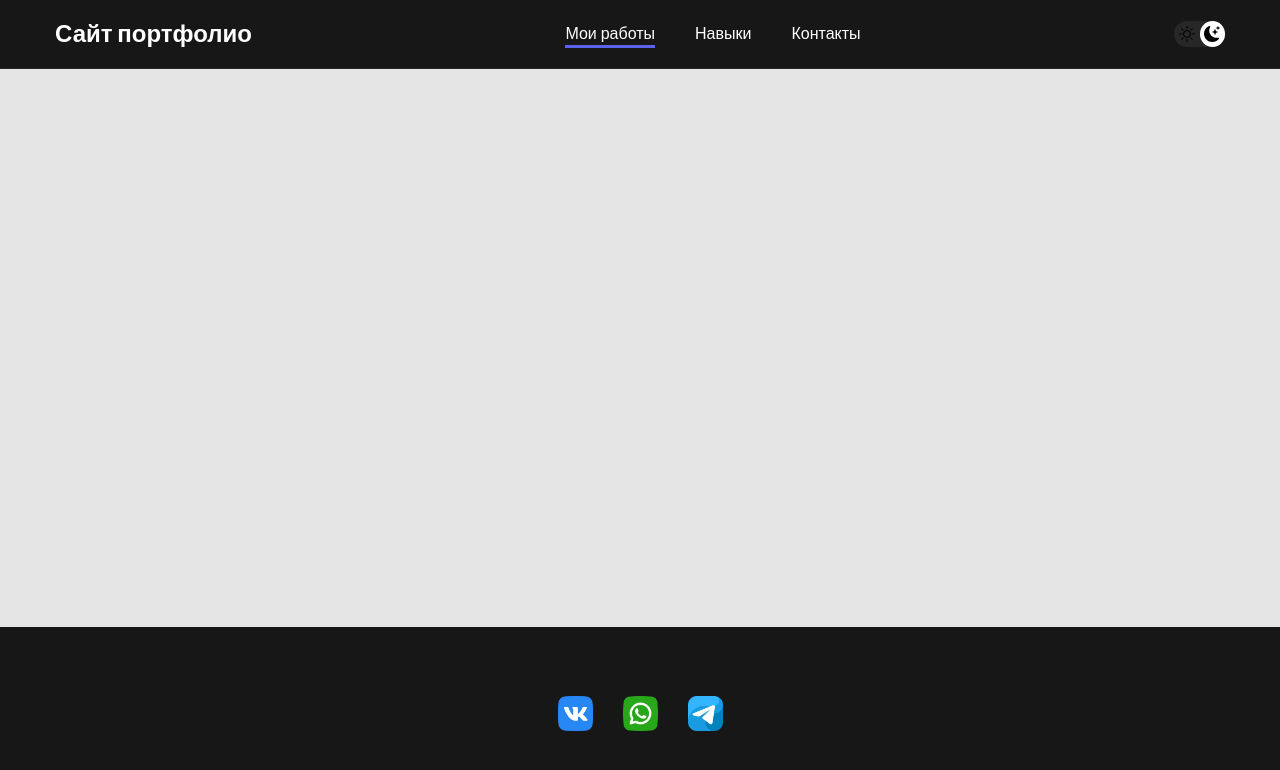
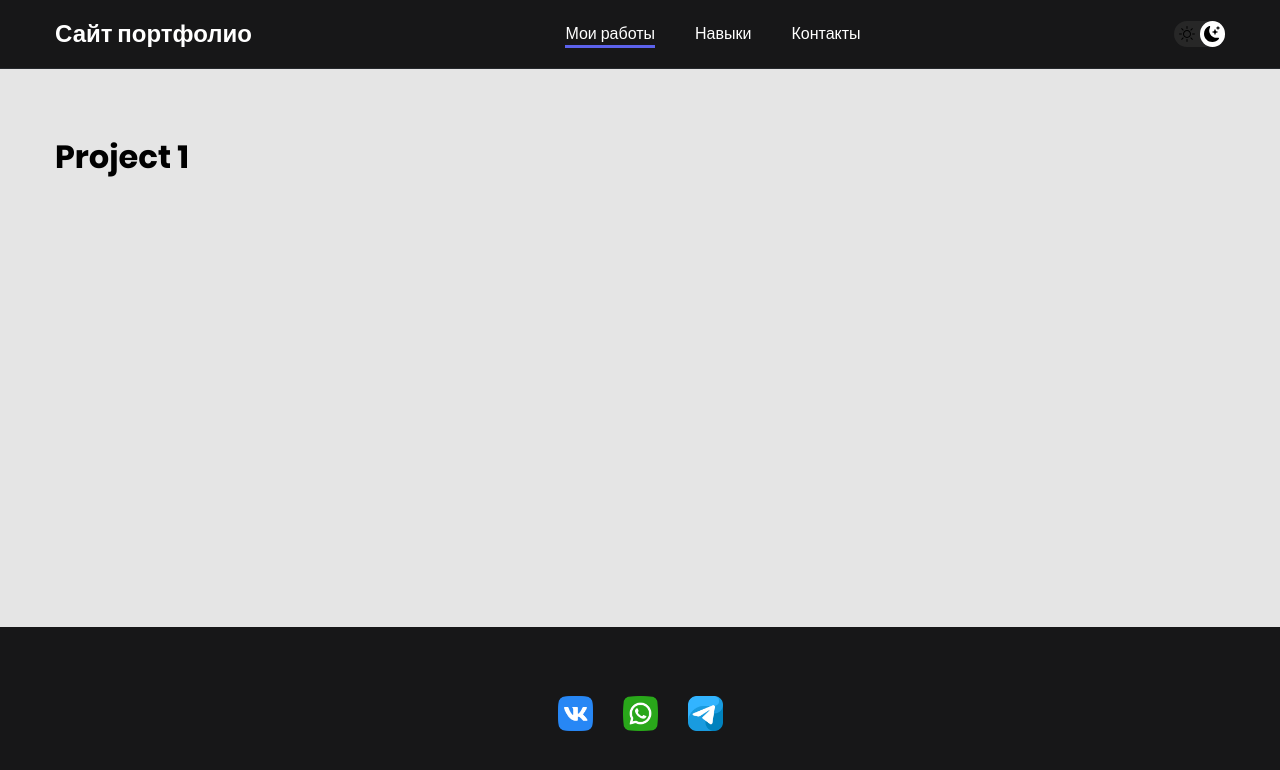
Before and after one commit to PavelAratin/siteportfolio, a React (Create React App) app: page /projects/1 in a window 1280 px wide. Shown: the top 770 px of the page. Built offline with nearby package versions, Linux system fonts and the light colour scheme.

Commit message:
настройка логики работы перехода на детальную проекта

```diff
--- a/src/App.js
+++ b/src/App.js
@@ -11,6 +11,7 @@ import Projects from './components/Projects';
 import ContactsPages from './pages/ContactsPages';
 import HomePage from './pages/HomePage';
 import SkillsPages from './pages/SkillsPages/SkillsPages';
+import ProjectPage from './pages/ProjectPage';
 
 function App() {
   const [displayMobileMenu, setDisplayMobileMenu] = useState(false);
@@ -24,6 +25,7 @@ function App() {
         <Route path='/' element={<HomePage></HomePage>}></Route>
         <Route path='/projects' element={<Projects></Projects>}></Route>
         <Route path='/skills' element={<SkillsPages></SkillsPages>}></Route>
+        <Route path='projects/:title' element={<ProjectPage></ProjectPage>}></Route>
         <Route path='/contacts' element={<ContactsPages></ContactsPages>}></Route>
       </Routes>
       <Footer></Footer>
--- a/src/components/ProjectItem/ProjectItem.jsx
+++ b/src/components/ProjectItem/ProjectItem.jsx
@@ -1,16 +1,22 @@
-import styles from "./ProjectItem.scss";
+import { useNavigate } from "react-router-dom";
+import { Link } from "react-router-dom";
+import "./ProjectItem.scss";
 
 const ProjectItem = ({ project }) => {
+  const navigate = useNavigate();
+  const clickHandle = () => {
+    navigate(`/projects/${project.title}`, { replace: true });
+  };
   return (
     <li className="project__item">
-      <a href="#" className="project__link">
+      <div className="project__item-box" onClick={clickHandle}>
         <img
           className="project__img"
           src={project.img}
           alt={project.title}
         ></img>
         <h2 className="title project__img-title">{project.title}</h2>
-      </a>
+      </div>
     </li>
   );
 };
--- a/src/components/ProjectItem/ProjectItem.scss
+++ b/src/components/ProjectItem/ProjectItem.scss
@@ -5,7 +5,7 @@
     background: #FFFFFF;
     border-radius: 10px;
     transition: box-shadow 0.2s linear;
-    a{
+    &-box{
       display: flex;
       flex-direction: column;
       height: 100%;
--- /dev/null
+++ b/src/pages/ProjectPage/ProjectPage.jsx
@@ -0,0 +1,15 @@
+import { useParams } from "react-router-dom";
+import "./ProjectPage.scss";
+
+const ProjectPage = () => {
+  const { title } = useParams();
+  return (
+    <div className="project">
+      <div className="container">
+        <h1>Project {title}</h1>
+      </div>
+    </div>
+  );
+};
+
+export default ProjectPage;
--- /dev/null
+++ b/src/pages/ProjectPage/index.js
@@ -0,0 +1 @@
+export { default } from './ProjectPage';
```
Also changed, not shown: src/pages/ProjectPage/ProjectPage.scss (added).
